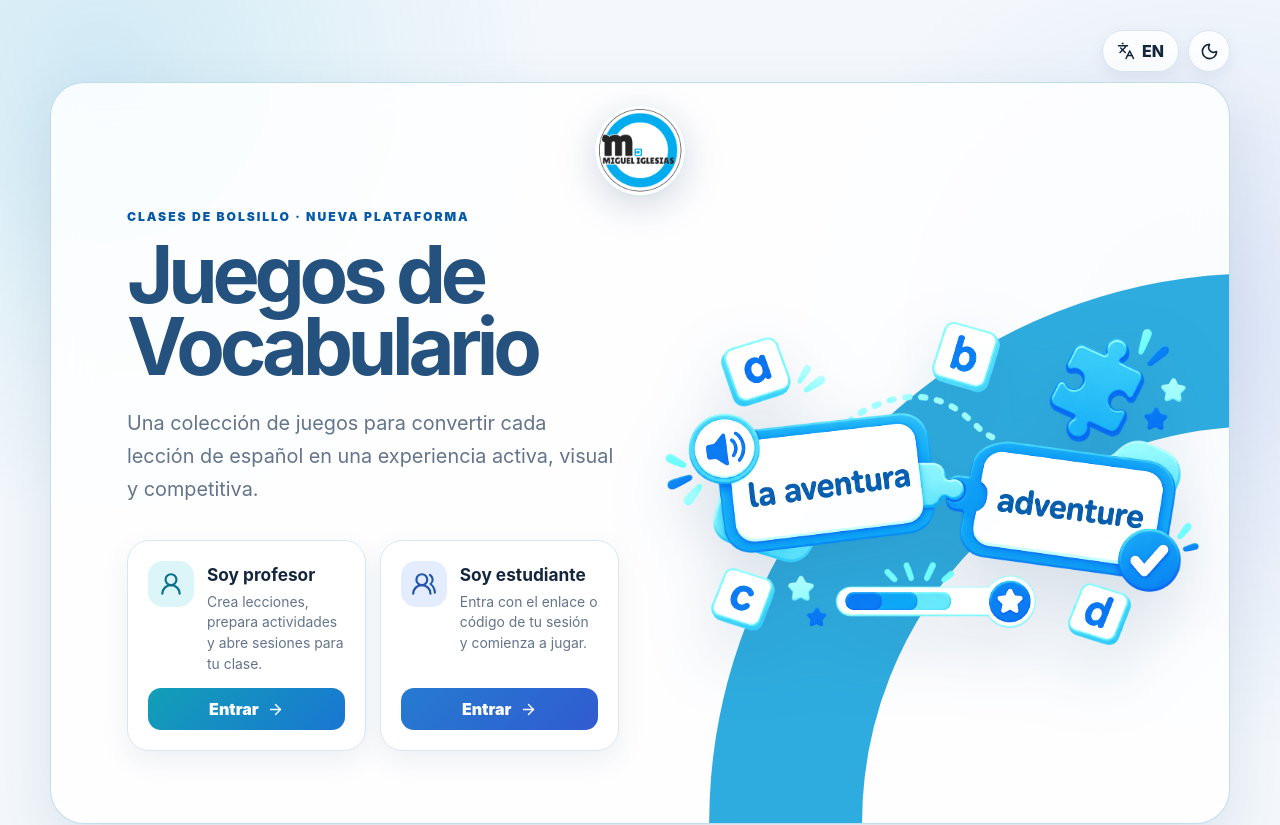
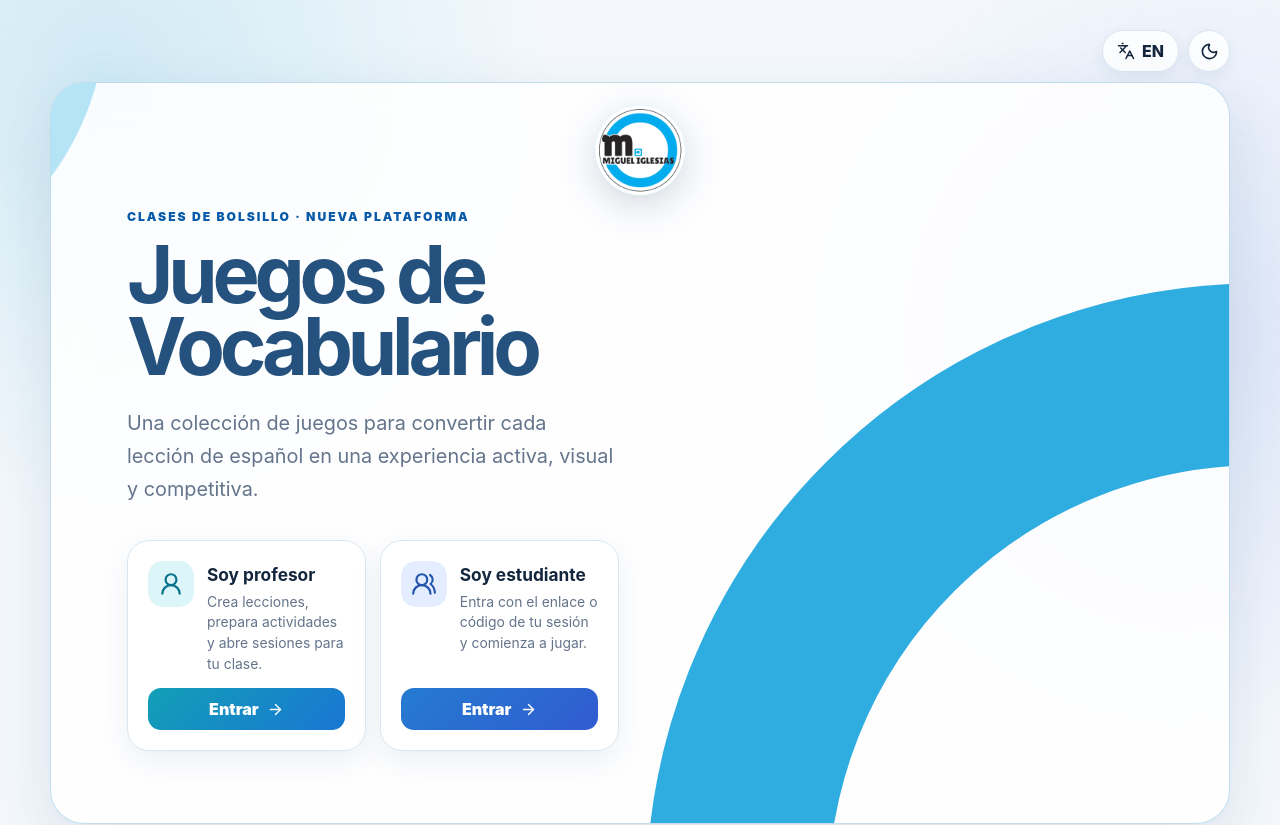
Before and after one commit to migueliglesiascc-create/vocabulario-juegos-miguel-iglesias, a React (Vite) app: page / in a window 1280 px wide. Shown: the top 825 px of the page. Built offline with nearby package versions, Linux system fonts and the light colour scheme.

Commit message:
Restore clean geometric hero background

```diff
--- a/src/App.tsx
+++ b/src/App.tsx
@@ -95,8 +95,8 @@ export function App() {
 
       <section className="hero" id="top">
         <svg className="hero-decoration" viewBox="0 0 1200 610" preserveAspectRatio="xMidYMid slice" aria-hidden="true">
-          <circle className="corner-disc" cx="-120" cy="-110" r="250" />
-          <circle className="corner-ring" cx="1110" cy="610" r="390" />
+          <circle className="corner-disc" cx="-70" cy="-60" r="230" />
+          <circle className="corner-ring" cx="1110" cy="670" r="430" />
         </svg>
         <a className="hero-brand" href="#top" aria-label={t.title}>
           <img src={`${import.meta.env.BASE_URL}miguel-iglesias-logo.png`} alt="Miguel Iglesias" />
@@ -119,13 +119,7 @@ export function App() {
           </div>
         </div>
 
-        <div className="hero-visual">
-          <img
-            className="vocabulary-illustration"
-            src={`${import.meta.env.BASE_URL}vocabulary-games-illustration-v3.png`}
-            alt={language === 'es' ? 'Juego bilingüe para emparejar palabras nuevas, escuchar, resolver retos y avanzar' : 'Bilingual game for matching new words, listening, solving challenges, and making progress'}
-          />
-        </div>
+        <div className="hero-visual" aria-hidden="true"></div>
       </section>
 
       <section className="modules-section" aria-labelledby="modules-heading">
--- a/src/styles.css
+++ b/src/styles.css
@@ -47,10 +47,10 @@ button:focus-visible, a:focus-visible { outline: 3px solid rgba(14, 165, 233, .3
 
 .hero { position: relative; display: grid; grid-template-columns: minmax(0, 1.05fr) minmax(370px, .95fr); gap: clamp(40px, 7vw, 92px); align-items: center; min-height: 660px; padding: 126px clamp(30px, 6vw, 76px) 72px; overflow: hidden; border: 1px solid rgba(158, 201, 229, .63); border-radius: 34px; background: var(--surface); box-shadow: var(--shadow); backdrop-filter: blur(18px); }
 .hero-decoration { position: absolute; z-index: 0; inset: 0; width: 100%; height: 100%; pointer-events: none; }
-.corner-disc { fill: #91d9f4; fill-opacity: .5; }
-.corner-ring { fill: none; stroke: #18a4dc; stroke-width: 126; stroke-opacity: .9; }
-:root[data-theme="dark"] .corner-disc { fill: #8edcf4; fill-opacity: .2; }
-:root[data-theme="dark"] .corner-ring { stroke-opacity: .62; }
+.corner-disc { fill: #9edcf3; fill-opacity: .76; }
+.corner-ring { fill: none; stroke: #24a8df; stroke-width: 150; stroke-opacity: .94; }
+:root[data-theme="dark"] .corner-disc { fill: #78c9e9; fill-opacity: .3; }
+:root[data-theme="dark"] .corner-ring { stroke: #359fd0; stroke-opacity: .54; }
 .hero-brand { position: absolute; z-index: 2; top: 20px; left: 50%; display: block; width: 94px; height: 94px; transform: translateX(-50%); }
 .hero-brand img { display: block; width: 100%; height: 100%; object-fit: contain; border-radius: 50%; filter: drop-shadow(0 10px 18px rgba(13, 46, 84, .18)); }
 .hero-copy { position: relative; z-index: 1; }
@@ -69,8 +69,7 @@ h1 { max-width: 700px; margin: 0; font-size: clamp(3.2rem, 6.2vw, 6rem); line-he
 .entry-link { grid-column: 1 / -1; display: inline-flex; width: 100%; align-items: center; justify-content: center; gap: 8px; align-self: end; border: 0; border-radius: 13px; padding: 11px 16px; color: #fff; background: linear-gradient(135deg, #129fb7, #1976d2); font-weight: 900; cursor: pointer; }
 .student-card .entry-link { background: linear-gradient(135deg, #257bd0, #315bd1); }
 
-.hero-visual { position: relative; z-index: 1; display: grid; min-height: 440px; place-items: center; }
-.vocabulary-illustration { display: block; width: 126%; max-width: 650px; height: auto; filter: brightness(1.24) saturate(.92) drop-shadow(0 28px 34px rgba(36, 81, 125, .18)); }
+.hero-visual { position: relative; z-index: 1; min-height: 440px; }
 .visual-card { position: absolute; border-radius: 30px; box-shadow: 0 25px 55px rgba(15, 54, 91, .18); }
 .card-back-one, .card-back-two { display: grid; width: 250px; height: 160px; place-items: center; color: #fff; font-size: 2rem; font-weight: 900; }
 .card-back-one { right: 10px; top: 28px; transform: rotate(9deg); background: linear-gradient(135deg, #18345f, #091a36); }
@@ -104,7 +103,6 @@ footer { padding: 27px 12px 10px; border-top: 1px solid var(--line); color: var(
   .hero { grid-template-columns: 1fr; min-height: auto; padding: 126px 40px 62px; }
   .hero-decoration { object-position: center; }
   .hero-visual { min-height: 390px; width: min(520px, 100%); margin: 0 auto; }
-  .vocabulary-illustration { width: min(116%, 610px); }
   .module-grid { grid-template-columns: repeat(2, 1fr); }
 }
 
@@ -117,7 +115,6 @@ footer { padding: 27px 12px 10px; border-top: 1px solid var(--line); color: var(
   .entry-grid, .module-grid { grid-template-columns: 1fr; }
   .entry-card { min-height: 170px; }
   .hero-visual { min-height: 340px; }
-  .vocabulary-illustration { width: 118%; }
   .card-front { inset: 55px 0 35px 12px; padding: 18px; }
   .card-back-one, .card-back-two { width: 190px; height: 130px; }
   .mini-board { grid-template-columns: 1fr 30px 1fr; margin-top: 45px; }
```
